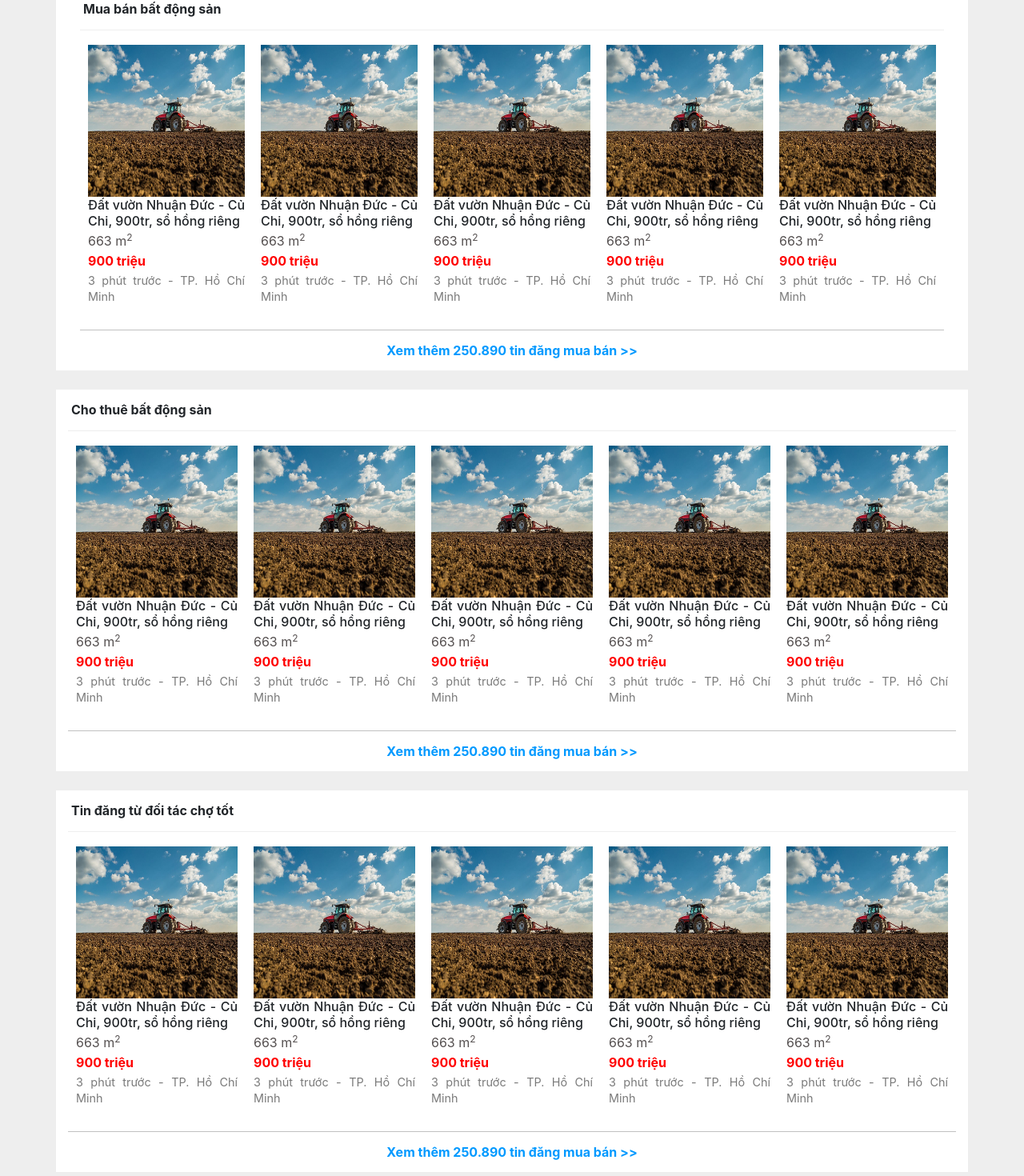
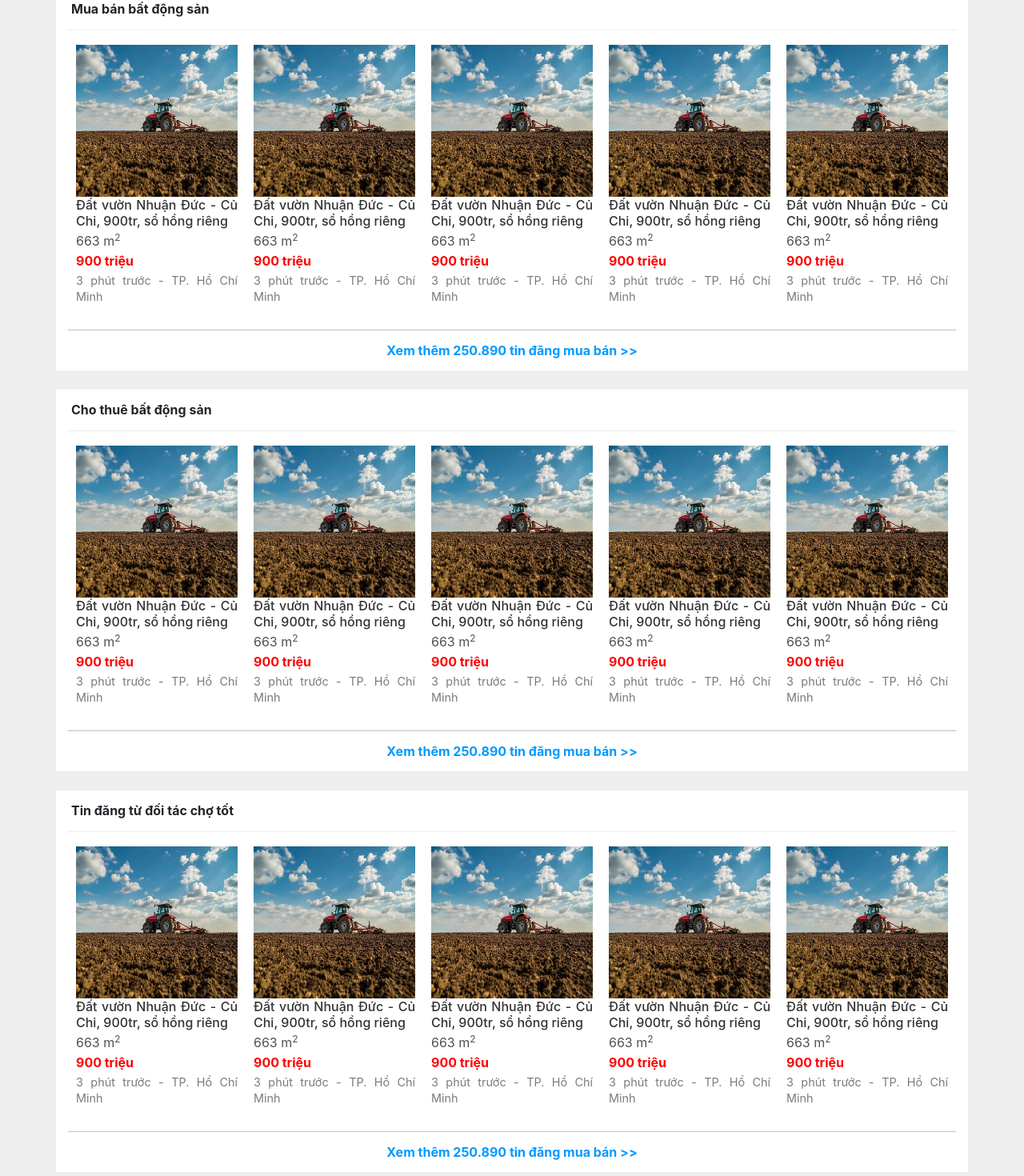
Before and after one commit to moleonlips/we-exchange, an Angular app: page /home in a window 1280 px wide. Shown: the part 573-2043 px from the top of the page at 80% size. Built offline with nearby package versions, Linux system fonts and the light colour scheme; what @agm/core would draw is missing.

Commit message:
March 1, 2022

```diff
--- a/src/app/app-routing.module.ts
+++ b/src/app/app-routing.module.ts
@@ -4,6 +4,7 @@ import { FilterComponent } from './components/dynamics/filter/filter.component';
 import { HomeComponent } from './components/dynamics/home/home.component';
 import { PostUpComponent } from './components/dynamics/post-up/post-up.component';
 import { PriceChartComponent } from './components/dynamics/price-chart/price-chart.component';
+import { ProductDetailComponent } from './components/dynamics/product-detail/product-detail.component';
 import { ProjectsComponent } from './components/dynamics/projects/projects.component';
 
 const routes: Routes = [
@@ -28,6 +29,10 @@ const routes: Routes = [
     component: PostUpComponent,
   },
   {
+    path: 'product-detail',
+    component: ProductDetailComponent,
+  },
+  {
     path: '',
     redirectTo: 'home',
     pathMatch: 'full'
--- a/src/app/app.module.ts
+++ b/src/app/app.module.ts
@@ -21,6 +21,7 @@ import { PostUpComponent } from './components/dynamics/post-up/post-up.component
 import { TestComponent } from './components/dynamics/post-up/test/test.component';
 
 import { SharedService } from './services/shared/shared.service';
+import { ProductDetailComponent } from './components/dynamics/product-detail/product-detail.component';
 
 @NgModule({
   declarations: [
@@ -34,7 +35,8 @@ import { SharedService } from './services/shared/shared.service';
     LimitStringPipe,
     FilterComponent,
     PostUpComponent,
-    TestComponent
+    TestComponent,
+    ProductDetailComponent
   ],
   imports: [
     BrowserModule,
--- a/src/app/components/dynamics/home/home.component.html
+++ b/src/app/components/dynamics/home/home.component.html
@@ -71,7 +71,8 @@
                     <a routerLink="/projects">
                          <div class="row align-items-center cate-item">
                               <div class="col-4 p-2">
-                                   <img class="cate-icons" src="../../../../assets/img/categories-icon/du-an.png" alt="">
+                                   <img class="cate-icons" src="../../../../assets/img/categories-icon/du-an.png"
+                                        alt="">
                               </div>
                               <div class="col-8 p-0 pl-2" style="position: relative;">
                                    <div>
@@ -106,10 +107,11 @@
      </div>
      <br>
      <div class="container bg-white">
-          <div class="col-12">
           <h6 class="p-1 pt-3 pb-3">Mua bán bất động sản</h6>
                <div class="d-flex align-items-center pb-3">
+
                     <div class="product-tag text-justify">
+                         <a [routerLink]="[ '/product-detail' ]">
                               <img src="../../../../assets/img/products/lands.jpg" alt="">
                               <p class="product-title">Đất vườn Nhuận Đức - Củ Chi, 900tr, sổ hồng riêng</p>
                               <p class="product-info">663 <span>m<sup>2</sup></span></p>
@@ -118,8 +120,11 @@
                                    <span>3 phút trước</span> -
                                    <span>TP. Hồ Chí Minh</span>
                               </p>
+                         </a>
                     </div>
+
                     <div class="product-tag text-justify">
+                         <a [routerLink]="[ '/product-detail' ]">
                               <img src="../../../../assets/img/products/lands.jpg" alt="">
                               <p class="product-title">Đất vườn Nhuận Đức - Củ Chi, 900tr, sổ hồng riêng</p>
                               <p class="product-info">663 <span>m<sup>2</sup></span></p>
@@ -128,8 +133,11 @@
                                    <span>3 phút trước</span> -
                                    <span>TP. Hồ Chí Minh</span>
                               </p>
+                         </a>
                     </div>
+
                     <div class="product-tag text-justify">
+                         <a [routerLink]="[ '/product-detail' ]">
                               <img src="../../../../assets/img/products/lands.jpg" alt="">
                               <p class="product-title">Đất vườn Nhuận Đức - Củ Chi, 900tr, sổ hồng riêng</p>
                               <p class="product-info">663 <span>m<sup>2</sup></span></p>
@@ -138,8 +146,11 @@
                                    <span>3 phút trước</span> -
                                    <span>TP. Hồ Chí Minh</span>
                               </p>
+                         </a>
                     </div>
+
                     <div class="product-tag text-justify">
+                         <a [routerLink]="[ '/product-detail' ]">
                               <img src="../../../../assets/img/products/lands.jpg" alt="">
                               <p class="product-title">Đất vườn Nhuận Đức - Củ Chi, 900tr, sổ hồng riêng</p>
                               <p class="product-info">663 <span>m<sup>2</sup></span></p>
@@ -148,8 +159,11 @@
                                    <span>3 phút trước</span> -
                                    <span>TP. Hồ Chí Minh</span>
                               </p>
+                         </a>
                     </div>
+
                     <div class="product-tag text-justify">
+                         <a [routerLink]="[ '/product-detail' ]">
                               <img src="../../../../assets/img/products/lands.jpg" alt="">
                               <p class="product-title">Đất vườn Nhuận Đức - Củ Chi, 900tr, sổ hồng riêng</p>
                               <p class="product-info">663 <span>m<sup>2</sup></span></p>
@@ -158,19 +172,19 @@
                                    <span>3 phút trước</span> -
                                    <span>TP. Hồ Chí Minh</span>
                               </p>
+                         </a>
                     </div>
                </div>
                <div class="col-12 p-0">
                     <a href="#" class="cate-detail">Xem thêm 250.890 tin đăng mua bán >></a>
                </div>
      </div>
-     </div>
      <br>
      <div class="container bg-white">
           <h6 class="p-1 pt-3 pb-3">Cho thuê bất động sản</h6>
-
           <div class="d-flex align-items-center pb-3">
                <div class="product-tag text-justify">
+                    <a [routerLink]="[ '/product-detail' ]">
                          <img src="../../../../assets/img/products/lands.jpg" alt="">
                          <p class="product-title">Đất vườn Nhuận Đức - Củ Chi, 900tr, sổ hồng riêng</p>
                          <p class="product-info">663 <span>m<sup>2</sup></span></p>
@@ -179,8 +193,11 @@
                               <span>3 phút trước</span> -
                               <span>TP. Hồ Chí Minh</span>
                          </p>
+                    </a>
                </div>
+
                <div class="product-tag text-justify">
+                    <a [routerLink]="[ '/product-detail' ]">
                          <img src="../../../../assets/img/products/lands.jpg" alt="">
                          <p class="product-title">Đất vườn Nhuận Đức - Củ Chi, 900tr, sổ hồng riêng</p>
                          <p class="product-info">663 <span>m<sup>2</sup></span></p>
@@ -189,8 +206,11 @@
                               <span>3 phút trước</span> -
                               <span>TP. Hồ Chí Minh</span>
                          </p>
+                    </a>
                </div>
+
                <div class="product-tag text-justify">
+                    <a [routerLink]="[ '/product-detail' ]">
                          <img src="../../../../assets/img/products/lands.jpg" alt="">
                          <p class="product-title">Đất vườn Nhuận Đức - Củ Chi, 900tr, sổ hồng riêng</p>
                          <p class="product-info">663 <span>m<sup>2</sup></span></p>
@@ -199,8 +219,11 @@
                               <span>3 phút trước</span> -
                               <span>TP. Hồ Chí Minh</span>
                          </p>
+                    </a>
                </div>
+
                <div class="product-tag text-justify">
+                    <a [routerLink]="[ '/product-detail' ]">
                          <img src="../../../../assets/img/products/lands.jpg" alt="">
                          <p class="product-title">Đất vườn Nhuận Đức - Củ Chi, 900tr, sổ hồng riêng</p>
                          <p class="product-info">663 <span>m<sup>2</sup></span></p>
@@ -209,8 +232,11 @@
                               <span>3 phút trước</span> -
                               <span>TP. Hồ Chí Minh</span>
                          </p>
+                    </a>
                </div>
+
                <div class="product-tag text-justify">
+                    <a [routerLink]="[ '/product-detail' ]">
                          <img src="../../../../assets/img/products/lands.jpg" alt="">
                          <p class="product-title">Đất vườn Nhuận Đức - Củ Chi, 900tr, sổ hồng riêng</p>
                          <p class="product-info">663 <span>m<sup>2</sup></span></p>
@@ -219,6 +245,7 @@
                               <span>3 phút trước</span> -
                               <span>TP. Hồ Chí Minh</span>
                          </p>
+                    </a>
                </div>
           </div>
           <div class="col-12 p-0">
@@ -230,7 +257,9 @@
           <h6 class="p-1 pt-3 pb-3">Tin đăng từ đối tác chợ tốt</h6>
 
           <div class="d-flex align-items-center pb-3">
+
                <div class="product-tag text-justify">
+                    <a [routerLink]="[ '/product-detail' ]">
                          <img src="../../../../assets/img/products/lands.jpg" alt="">
                          <p class="product-title">Đất vườn Nhuận Đức - Củ Chi, 900tr, sổ hồng riêng</p>
                          <p class="product-info">663 <span>m<sup>2</sup></span></p>
@@ -239,8 +268,11 @@
                               <span>3 phút trước</span> -
                               <span>TP. Hồ Chí Minh</span>
                          </p>
+                    </a>
                </div>
+
                <div class="product-tag text-justify">
+                    <a [routerLink]="[ '/product-detail' ]">
                          <img src="../../../../assets/img/products/lands.jpg" alt="">
                          <p class="product-title">Đất vườn Nhuận Đức - Củ Chi, 900tr, sổ hồng riêng</p>
                          <p class="product-info">663 <span>m<sup>2</sup></span></p>
@@ -249,8 +281,11 @@
                               <span>3 phút trước</span> -
                               <span>TP. Hồ Chí Minh</span>
                          </p>
+                    </a>
                </div>
+
                <div class="product-tag text-justify">
+                    <a [routerLink]="[ '/product-detail' ]">
                          <img src="../../../../assets/img/products/lands.jpg" alt="">
                          <p class="product-title">Đất vườn Nhuận Đức - Củ Chi, 900tr, sổ hồng riêng</p>
                          <p class="product-info">663 <span>m<sup>2</sup></span></p>
@@ -259,8 +294,11 @@
                               <span>3 phút trước</span> -
                               <span>TP. Hồ Chí Minh</span>
                          </p>
+                    </a>
                </div>
+
                <div class="product-tag text-justify">
+                    <a [routerLink]="[ '/product-detail' ]">
                          <img src="../../../../assets/img/products/lands.jpg" alt="">
                          <p class="product-title">Đất vườn Nhuận Đức - Củ Chi, 900tr, sổ hồng riêng</p>
                          <p class="product-info">663 <span>m<sup>2</sup></span></p>
@@ -269,8 +307,11 @@
                               <span>3 phút trước</span> -
                               <span>TP. Hồ Chí Minh</span>
                          </p>
+                    </a>
                </div>
+
                <div class="product-tag text-justify">
+                    <a [routerLink]="[ '/product-detail' ]">
                          <img src="../../../../assets/img/products/lands.jpg" alt="">
                          <p class="product-title">Đất vườn Nhuận Đức - Củ Chi, 900tr, sổ hồng riêng</p>
                          <p class="product-info">663 <span>m<sup>2</sup></span></p>
@@ -279,6 +320,7 @@
                               <span>3 phút trước</span> -
                               <span>TP. Hồ Chí Minh</span>
                          </p>
+                    </a>
                </div>
           </div>
           <div class="col-12 p-0">
--- a/src/app/components/dynamics/post-up/post-up.component.html
+++ b/src/app/components/dynamics/post-up/post-up.component.html
@@ -2,6 +2,7 @@
      <div class="container" style="background-color: #fff; padding: 10px 20px;">
           <form [formGroup]="postForm" class="row p-1" (ngSubmit)="submit(postForm.value)">
                <div class="form-group m-0 col-4" style="padding-left: 0">
+                    <h6><label for="my-input">HÌNH ẢNH SẢN PHẨM:</label></h6>
                     <label for="image-prd" class="file-label m-0 col-12">
                          <div class="s6ete4 col-12">
                               <svg xmlns="http://www.w3.org/2000/svg" width="53" height="39" viewBox="0 0 53 39">
@@ -37,7 +38,6 @@
                     </label>
                     <input id="image-prd" (change)="onFileSelected($event)" class="form-control-file" hidden type="file"
                          multiple="multiple">
-                    <h6><label for="my-input">HÌNH ẢNH SẢN PHẨM:</label></h6>
                     <div class="col-12">
                          <div class="row">
                               <div class="col-4 p-1 img-item text-center" *ngFor="let item of arrImg, let i = index"
@@ -51,8 +51,8 @@
                          </div>
                     </div>
 
-                    <div>
-                         <h3>Vị trí trên bản đồ</h3>
+                    <div class="mt-3">
+                         <h6>Vị trí trên bản đồ</h6>
                          <agm-map [latitude]="lat" [longitude]="lng" class="maps-zone"
                               (mapClick)="onChooseLocation($event)">
                               <agm-marker [latitude]="lat" [longitude]="lng"></agm-marker>
--- /dev/null
+++ b/src/app/components/dynamics/product-detail/product-detail.component.html
@@ -0,0 +1,5 @@
+<div class="container-fluid pt-3 pb-3" style="background-color: #ececec">
+     <div class="container" style="background-color: #fff; padding: 10px 20px;">
+          <p>product-detail works!</p>
+     </div>
+</div>
--- /dev/null
+++ b/src/app/components/dynamics/product-detail/product-detail.component.ts
@@ -0,0 +1,15 @@
+import { Component, OnInit } from '@angular/core';
+
+@Component({
+  selector: 'app-product-detail',
+  templateUrl: './product-detail.component.html',
+  styleUrls: ['./product-detail.component.css']
+})
+export class ProductDetailComponent implements OnInit {
+
+  constructor() { }
+
+  ngOnInit(): void {
+  }
+
+}
--- a/src/styles.css
+++ b/src/styles.css
@@ -25,7 +25,7 @@ html {
      width: 100%;
      position: relative;
      margin-top: 9px;
-     font-size: .9em;
+     font-size: 15px;
      line-height: 10px;
 }
 
```
Also changed, not shown: src/app/components/dynamics/filter/filter.component.html (+16 -16 lines), src/app/components/dynamics/product-detail/product-detail.component.css (added), 1 other file (tests, documents, lock files or other folders). Lines whose indentation alone changed are shown as unchanged.
